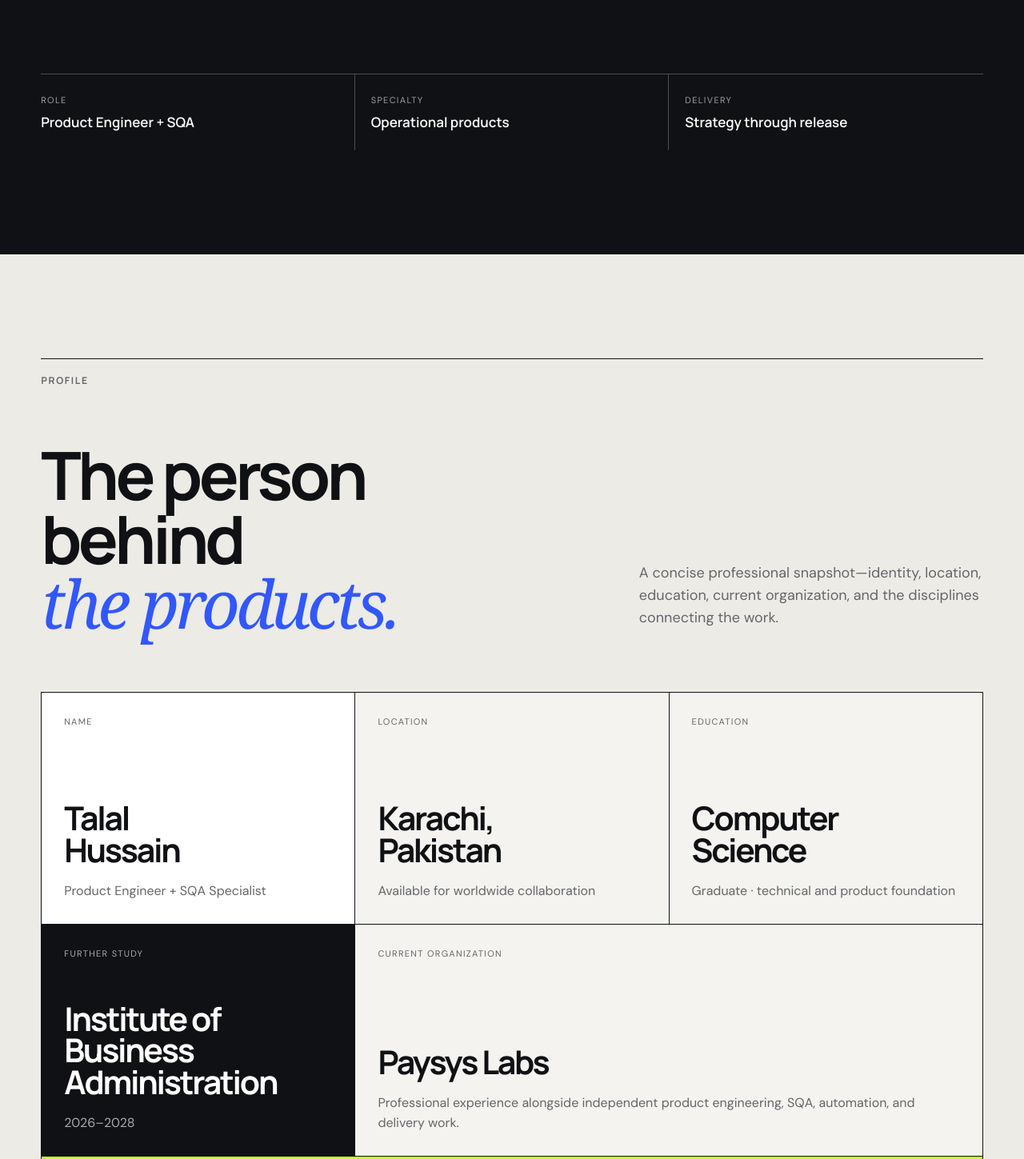
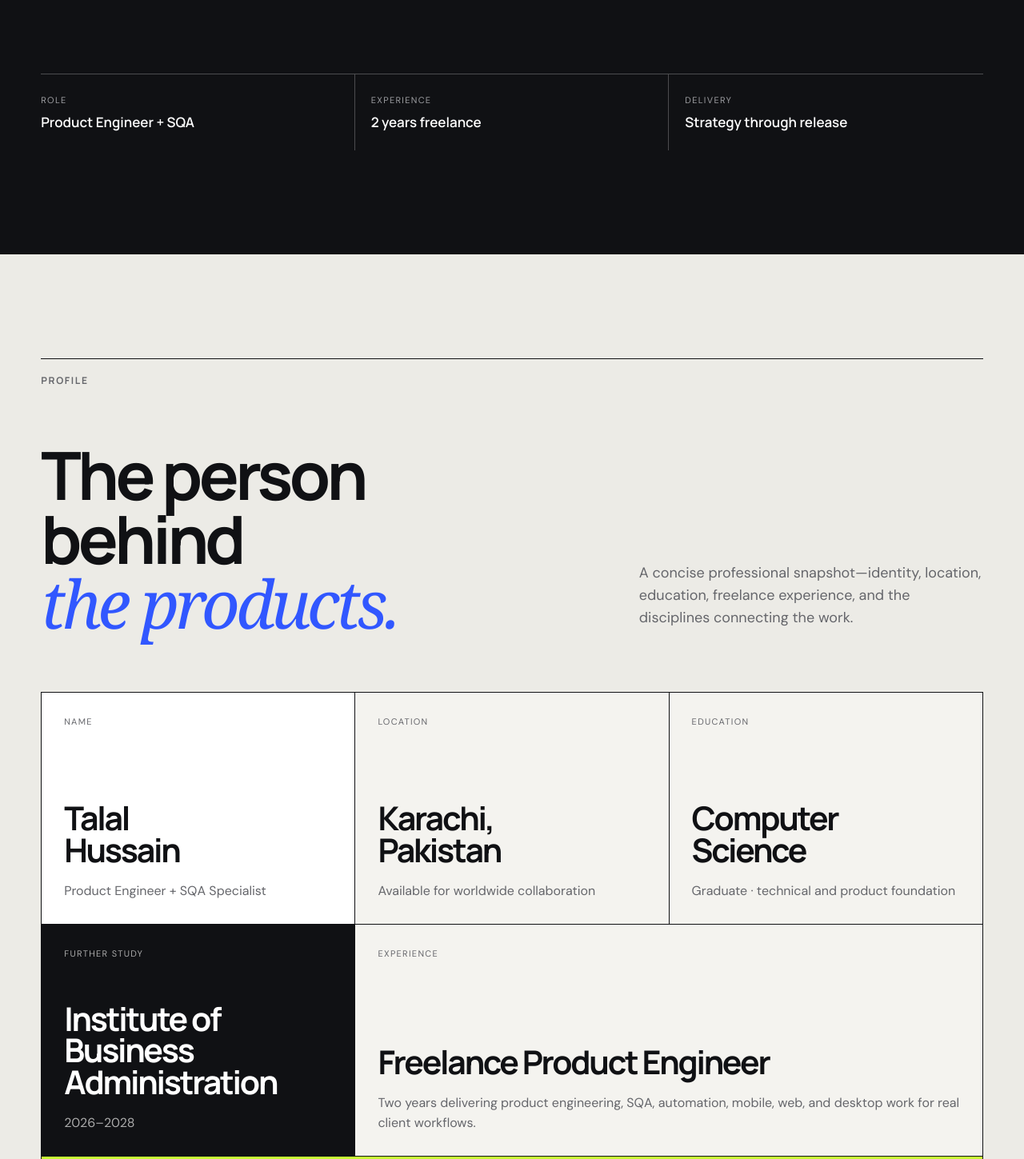
Before and after one commit to hussaini-0/MyPortfolio, a plain HTML site: page dist/index.html in a window 1280 px wide. Shown: the part 1776-3225 px from the top of the page at 80% size. Drawn offline with Linux system fonts and the light colour scheme.

Commit message:
Update Site source

```diff
--- a/dist/index.html
+++ b/dist/index.html
@@ -37,19 +37,19 @@
 
     <section class="about section" id="about">
       <div class="section-label reveal">About</div>
-      <div class="about-grid"><div class="about-title reveal"><h2>Software built for<br><em>the real workflow.</em></h2><div class="signal-orbit" aria-hidden="true"><span>IDEA</span><b>TO</b><span>PRODUCT</span></div></div><div class="about-copy reveal"><p class="lead">I’m Talal Hussain, a product engineer and SQA specialist. I build systems that coordinate people, data, decisions, and real-world operations—not just polished screens.</p><p>My work spans AI products, mobile apps, SaaS platforms, commerce, automation, and Windows applications. I translate messy processes into products another team can understand, test, operate, and extend.</p><div class="about-links"><a href="https://github.com/hussaini-0" target="_blank" rel="noreferrer">GitHub</a><a href="https://www.linkedin.com/in/talal-hussain-4147a9229/" target="_blank" rel="noreferrer">LinkedIn</a></div></div></div>
-      <div class="fact-row reveal"><div><span>Role</span><b>Product Engineer + SQA</b></div><div><span>Specialty</span><b>Operational products</b></div><div><span>Delivery</span><b>Strategy through release</b></div></div>
+      <div class="about-grid"><div class="about-title reveal"><h2>Software built for<br><em>the real workflow.</em></h2><div class="signal-orbit" aria-hidden="true"><span>IDEA</span><b>TO</b><span>PRODUCT</span></div></div><div class="about-copy reveal"><p class="lead">I’m Talal Hussain, a product engineer and SQA specialist with two years of freelance experience. I build systems that coordinate people, data, decisions, and real-world operations—not just polished screens.</p><p>My work spans AI products, mobile apps, SaaS platforms, commerce, automation, and Windows applications. I translate messy processes into products another team can understand, test, operate, and extend.</p><div class="about-links"><a href="https://github.com/hussaini-0" target="_blank" rel="noreferrer">GitHub</a><a href="https://www.linkedin.com/in/talal-hussain-4147a9229/" target="_blank" rel="noreferrer">LinkedIn</a></div></div></div>
+      <div class="fact-row reveal"><div><span>Role</span><b>Product Engineer + SQA</b></div><div><span>Experience</span><b>2 years freelance</b></div><div><span>Delivery</span><b>Strategy through release</b></div></div>
     </section>
 
     <section class="profile section" id="profile">
       <div class="section-label reveal">Profile</div>
-      <div class="section-intro reveal"><h2>The person behind<br><em>the products.</em></h2><p>A concise professional snapshot—identity, location, education, current organization, and the disciplines connecting the work.</p></div>
+      <div class="section-intro reveal"><h2>The person behind<br><em>the products.</em></h2><p>A concise professional snapshot—identity, location, education, freelance experience, and the disciplines connecting the work.</p></div>
       <div class="profile-grid reveal">
         <article class="profile-card profile-card-name"><small>Name</small><h3>Talal<br>Hussain</h3><p>Product Engineer + SQA Specialist</p></article>
         <article class="profile-card"><small>Location</small><h3>Karachi,<br>Pakistan</h3><p>Available for worldwide collaboration</p></article>
         <article class="profile-card"><small>Education</small><h3>Computer<br>Science</h3><p>Graduate · technical and product foundation</p></article>
         <article class="profile-card profile-card-dark"><small>Further study</small><h3>Institute of Business Administration</h3><p>2026–2028</p></article>
-        <article class="profile-card profile-card-wide"><small>Current organization</small><h3>Paysys Labs</h3><p>Professional experience alongside independent product engineering, SQA, automation, and delivery work.</p></article>
+        <article class="profile-card profile-card-wide"><small>Experience</small><h3>Freelance Product Engineer</h3><p>Two years delivering product engineering, SQA, automation, mobile, web, and desktop work for real client workflows.</p></article>
         <article class="profile-card profile-card-accent"><small>Working focus</small><h3>Product · Quality · Automation</h3><p>From workflow discovery to tested release</p></article>
       </div>
     </section>
```
